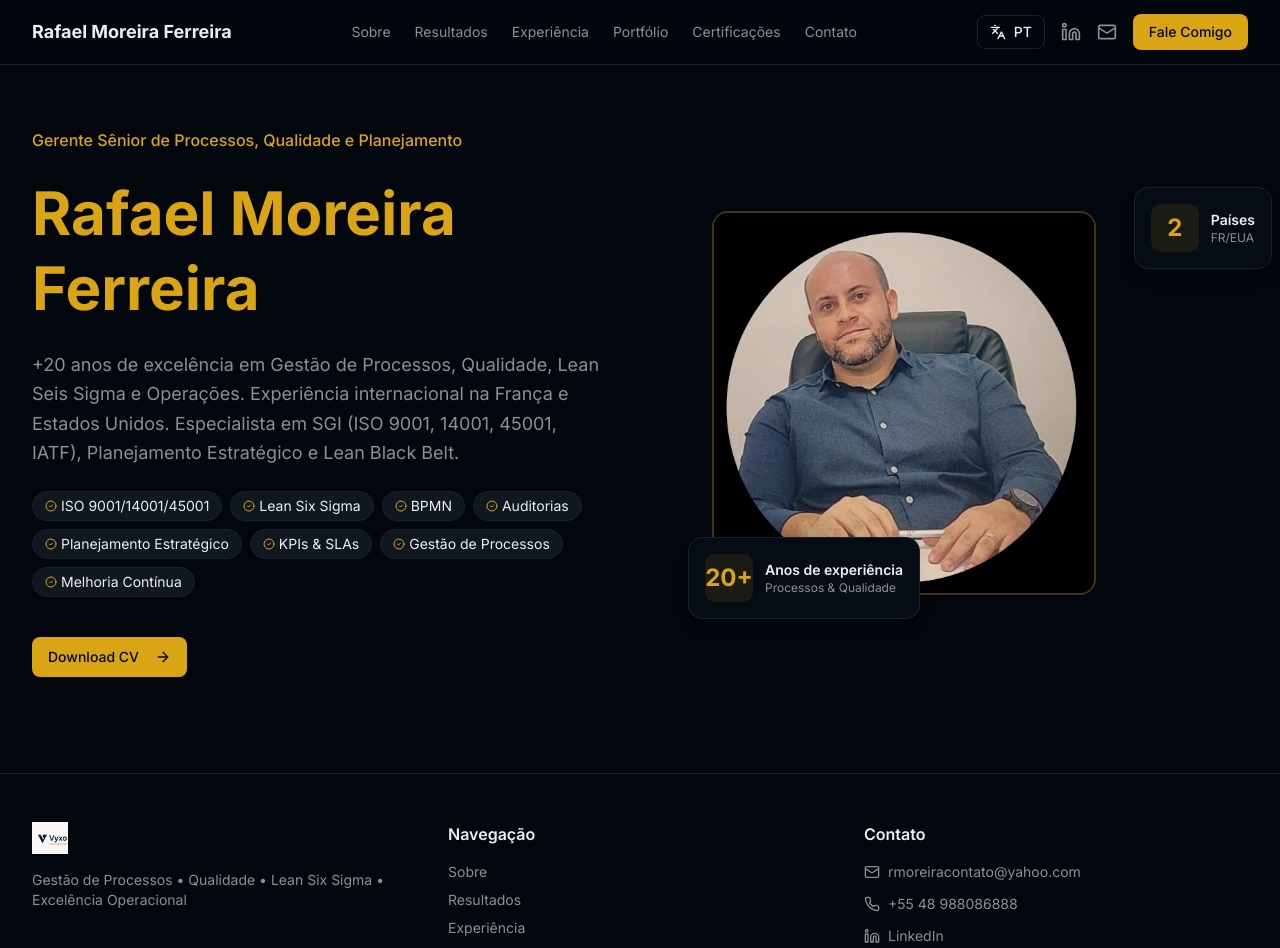
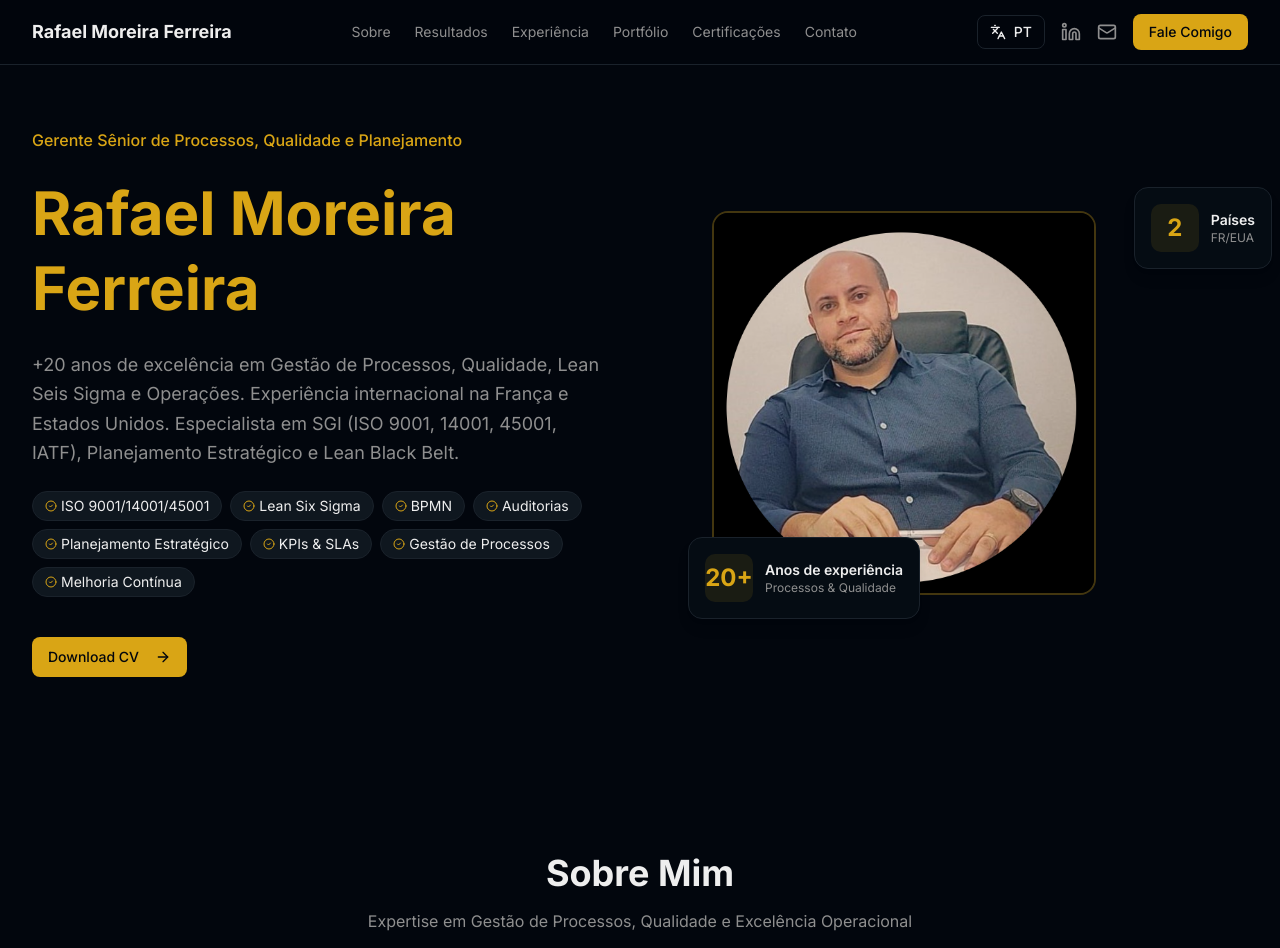
Before and after one commit to MaitreCoq95/Rafael-Moreira, a Next.js app: page / in a window 1280 px wide. Shown: the top 948 px of the page. Built offline with nearby package versions, Linux system fonts and the light colour scheme.

Commit message:
[DEBUG] Test première moitié des composants

```diff
--- a/app/page.tsx
+++ b/app/page.tsx
@@ -20,18 +20,16 @@ export default function Home() {
     <main className="min-h-screen bg-background">
       <Header />
       <HeroSection />
-      {/* Temporarily commenting to find problematic component */}
-      {/* <ServicesSection />
+      <ServicesSection />
       <PremiumServicesSection />
       <TimelineSection />
       <BeforeAfterSection />
       <ROISection />
-      <WhyMeSection />
+      {/* Testing second half */}
+      {/* <WhyMeSection />
       <MethodSection />
       <SkillsSection />
       <DiplomasSection />
-
-
       <TestimonialsSection />
       <DNASection />
       <CTASection />
```
